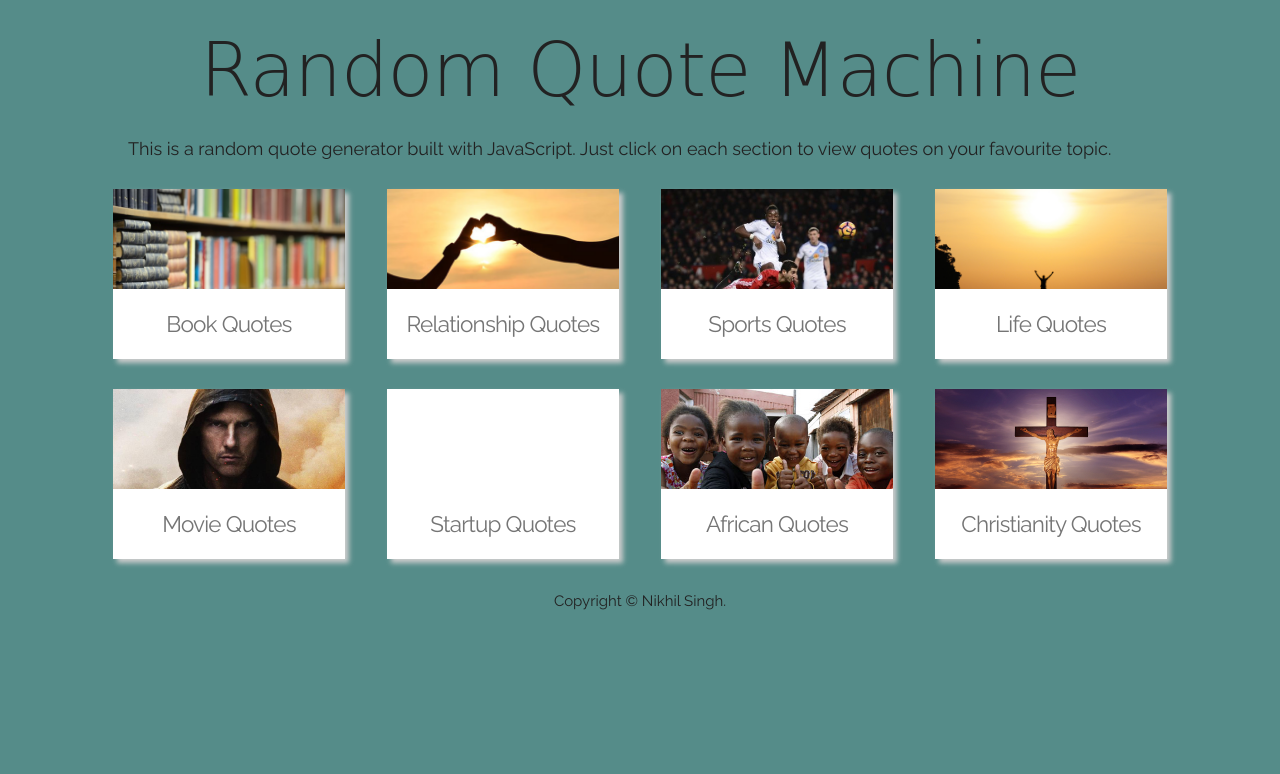
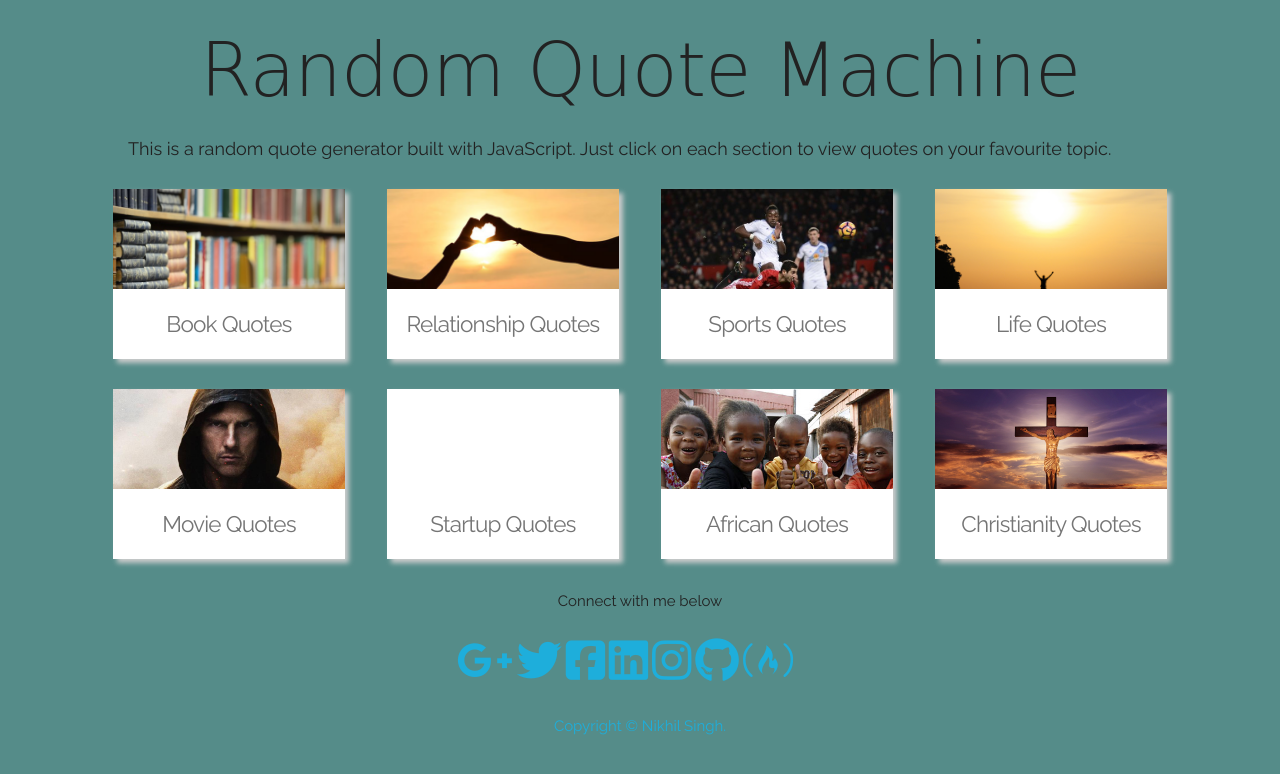
Before and after one commit to nikhilmufc7/Quote-Machine, a plain HTML site: page index.html in a window 1280 px wide. Drawn offline with nearby package versions, Linux system fonts and the light colour scheme; a web font is replaced by a local one.

Commit message:
Update index.html

```diff
--- a/index.html
+++ b/index.html
@@ -93,9 +93,28 @@
 		</div>
 
 		<footer>
+
+
 			<div class="container" id="copyright-info">
+			<p>Connect with me below</p>
+
+			</div>
+
+     	<script src="https://use.fontawesome.com/ce3f772fc3.js"></script>
+     <div class="text-center">
+    <div class="navbar-text pull-right"></div>
+    <a  target='_blank' href="https://plus.google.com/+Nikhilmufc"><i class="fa fa-google-plus fa-3x"></i></a>
+
+        <a href="#"><i class="fa fa-twitter fa-3x"></i></a>
+
+<a  target='_blank'href=" https://www.facebook.com/officialNikhilSingh"><i class="fa fa-facebook-square fa-3x"></i></a>
+      <a  target='_blank' href="https://in.linkedin.com/in/nikhil-singh7">  <i class="fa fa-linkedin-square fa-3x" aria-hidden="true"></i>
+      <a  target='_blank' href="https://www.instagram.com/nikblogs">  <i class="fa fa-instagram fa-3x" aria-hidden="true"></i>
+       <a  target='_blank' href="https://github.com/nikhilmufc7"> <i class="fa fa-github fa-3x" aria-hidden="true"></i>
+       <a  target='_blank' href="https://www.freecodecamp.com/nikhilmufc7"><i class="fa fa-free-code-camp fa-3x" aria-hidden="true"></i>
+
+       <div class="container" id="copyright-info">
 				<p>Copyright © Nikhil Singh.</p>
-			</div>
 		</footer>
 
 	</div> <!-- HomePage -->
```
